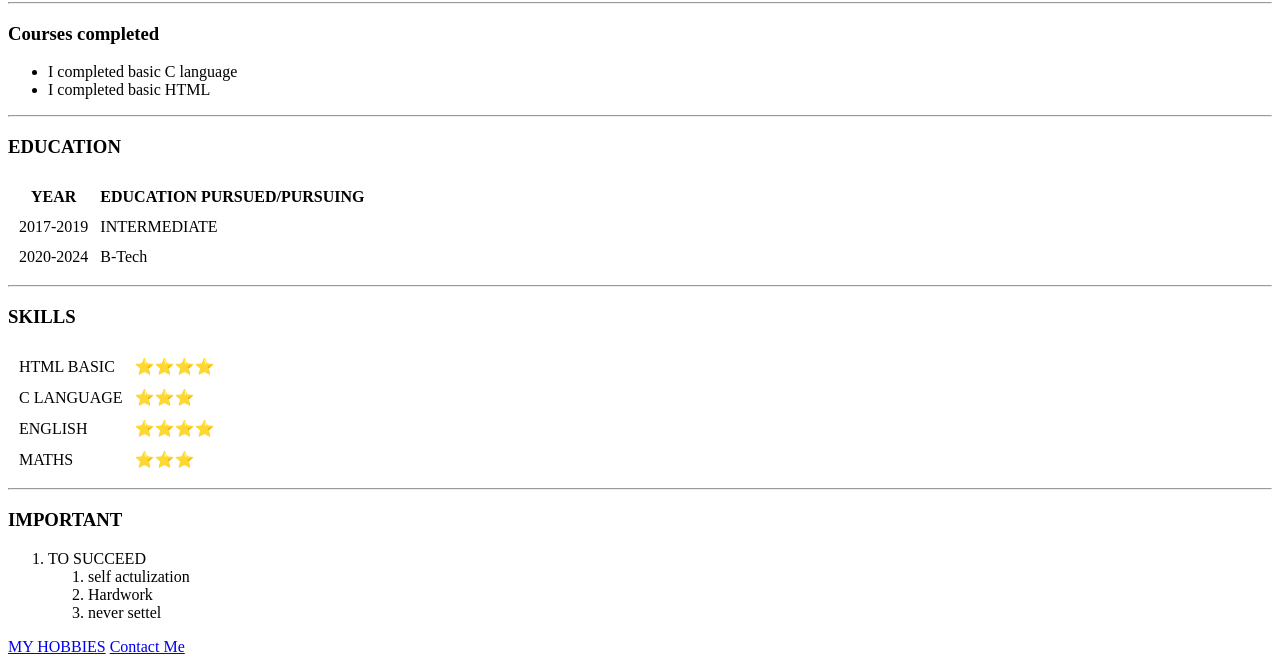
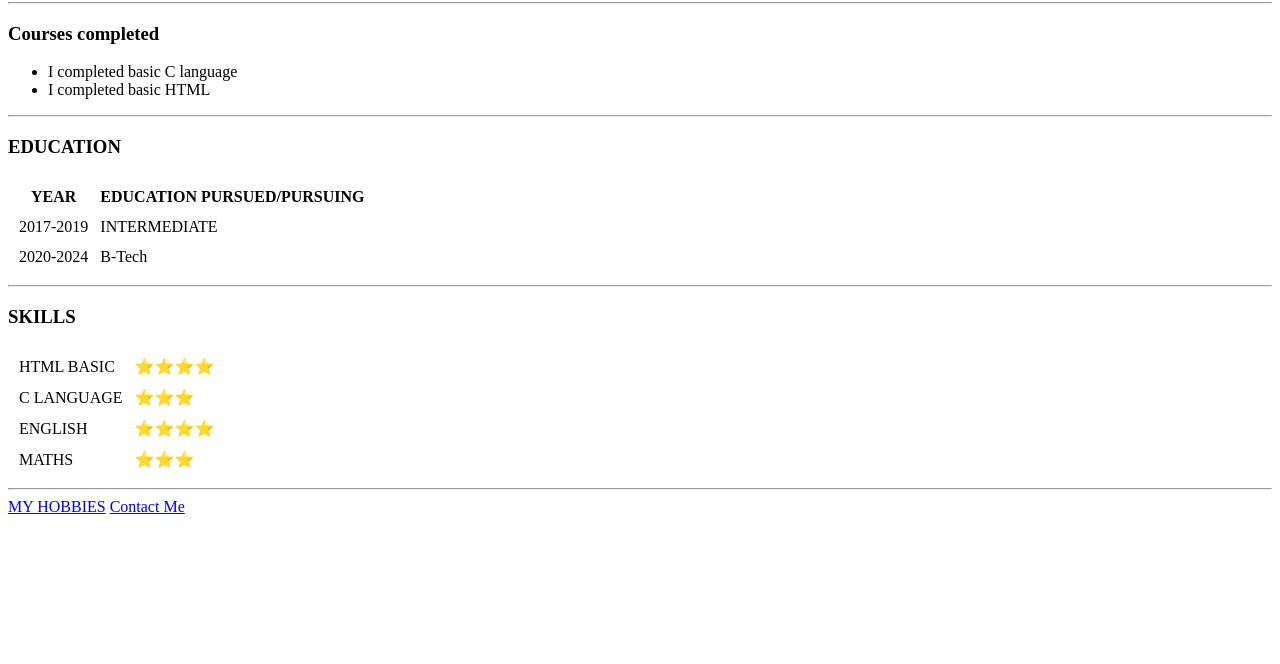
Before and after one commit to anirudhtammana19/cv, a plain HTML site: page index.html in a window 1280 px wide. Shown: the part 470-1134 px from the top of the page. After the commit the page ends 994 px from the top, so only its background shows below. Drawn offline with Linux system fonts and the light colour scheme.

Commit message:
Update index.html
i have changed important

```diff
--- a/index.html
+++ b/index.html
@@ -63,16 +63,6 @@
   </table>
 
   <hr>
-  <h3>IMPORTANT</h3>
-  <ol>
-    <li>TO SUCCEED
-      <ol>
-        <li>self actulization</li>
-        <li>Hardwork</li>
-        <li>never settel</li>
-      </ol>
-    </li>
-  </ol>
   <a href="HOBBIES.HTML">MY HOBBIES</a>
 
   <a href="contact details.html">Contact Me</a>
```
